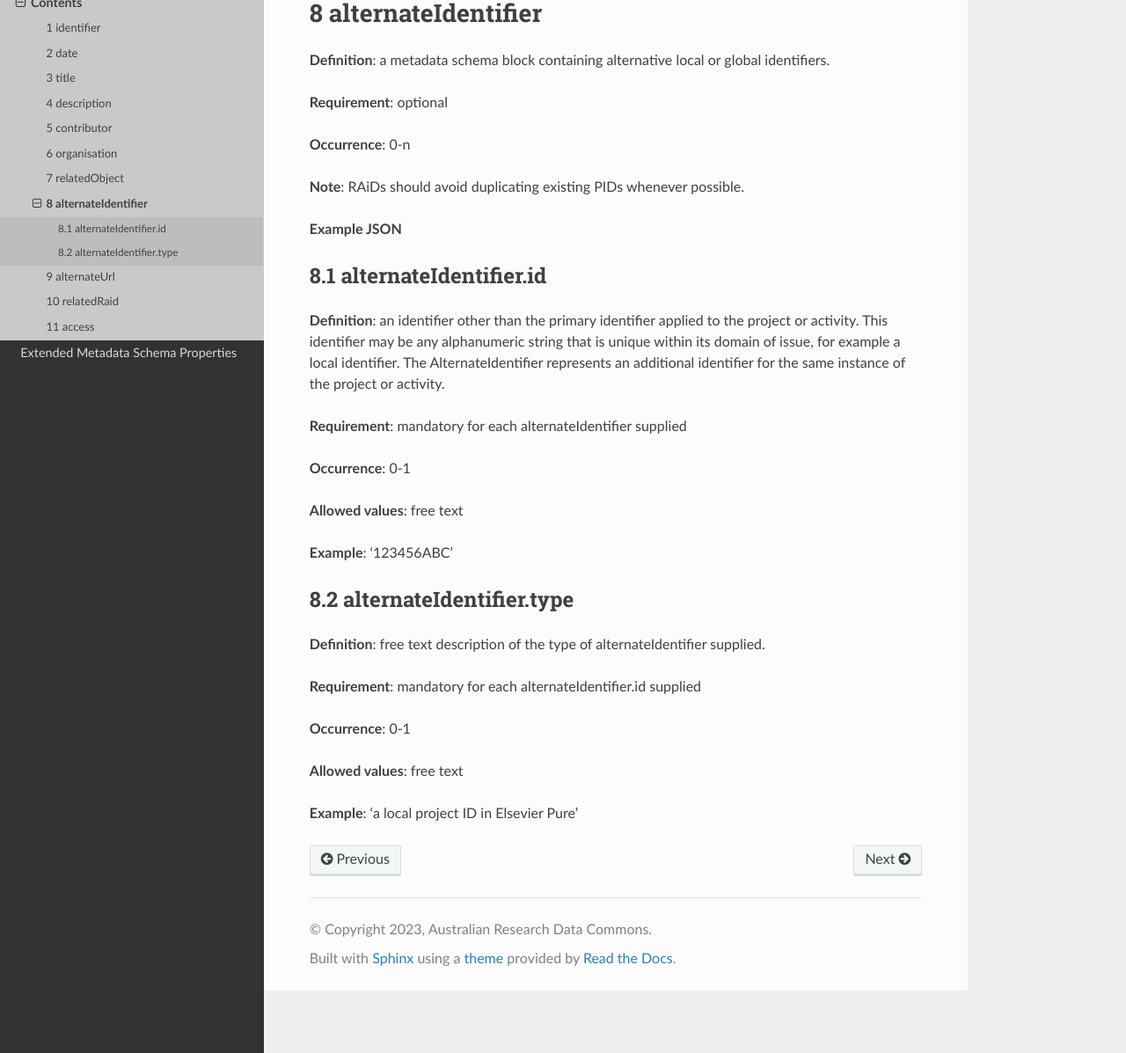
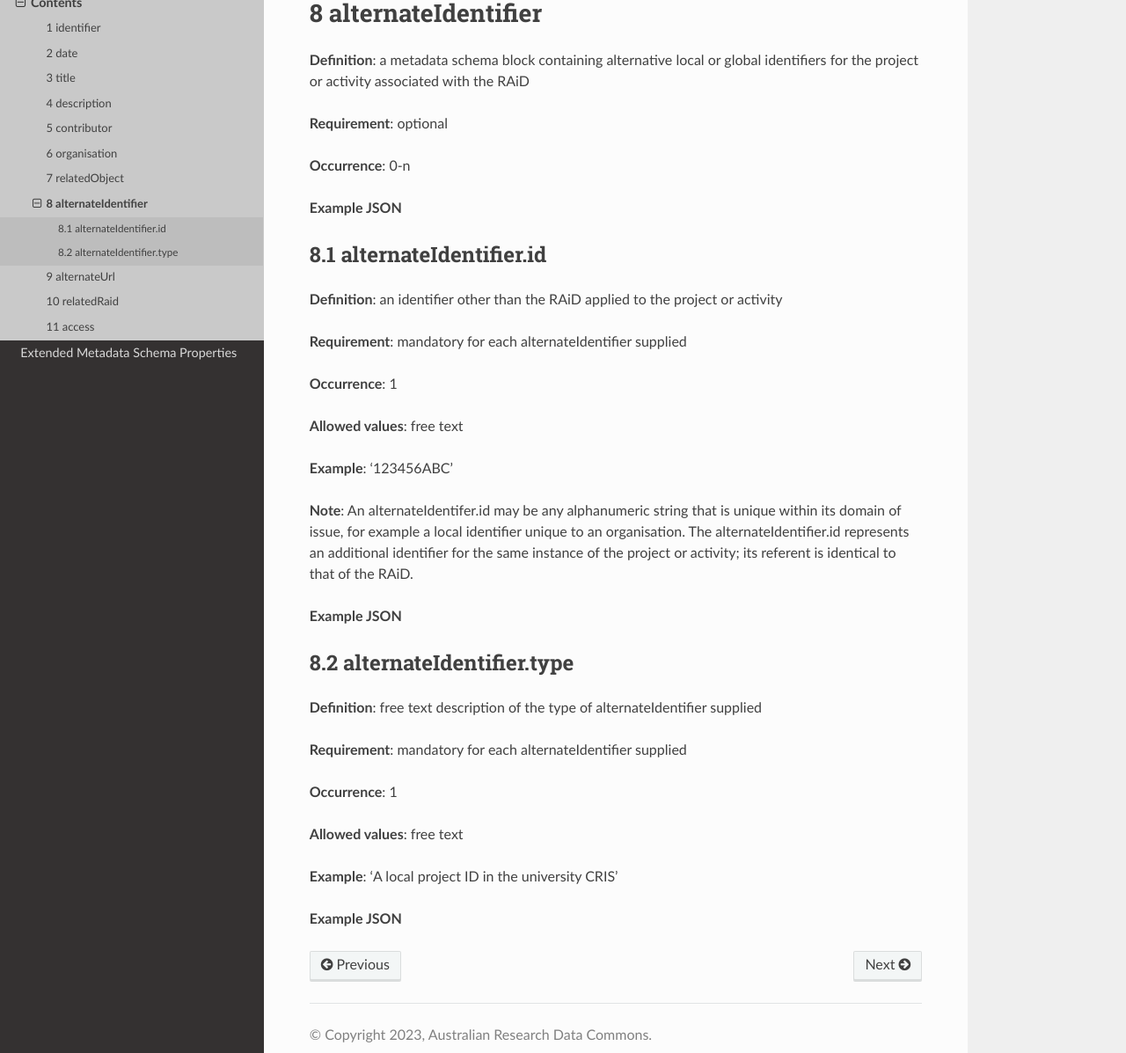
Before and after one commit to au-research/raid-metadata, a Sphinx documentation site: the page built from rtd/docs/source/core/alternateIdentifiers.rst, in a window 1280 px wide and 1400 px high, cut to the strip 203-1400 px from the top of the window. Shown: the whole strip at 88% size. Built offline with Sphinx 7.4.7 and the Read the Docs theme 2.0.0, drawn with Linux system fonts in a browser that asks for light colours; pages that are not in the unit, such as notebooks, are missing from menus.

Commit message:
Update and standardise alternateIdentifer
Expand definition and notes, standardising what goes in each (short definition, longer notes). Standardise occurrence to DataCite style. Standardise that requirement = mandatory for each occurrence refers to the metadata block rather than the preceding element of the block.

```diff
--- a/rtd/docs/source/core/alternateIdentifiers.rst
+++ b/rtd/docs/source/core/alternateIdentifiers.rst
@@ -6,13 +6,11 @@
 8 alternateIdentifier
 =====================
 
-**Definition**: a metadata schema block containing alternative local or global identifiers.
+**Definition**: a metadata schema block containing alternative local or global identifiers for the project or activity associated with the RAiD
 
 **Requirement**: optional
 
 **Occurrence**: 0-n
-
-**Note**: RAiDs should avoid duplicating existing PIDs whenever possible.
 
 **Example JSON**
 
@@ -21,27 +19,34 @@
 8.1 alternateIdentifier.id
 --------------------------
 
-**Definition**: an identifier other than the primary identifier applied to the project or activity. This identifier may be any alphanumeric string that is unique within its domain of issue, for example a local identifier. The AlternateIdentifier represents an additional identifier for the same instance of the project or activity.
+**Definition**: an identifier other than the RAiD applied to the project or activity
 
 **Requirement**: mandatory for each alternateIdentifier supplied
 
-**Occurrence**: 0-1
+**Occurrence**: 1
 
 **Allowed values**: free text
 
 **Example**: '123456ABC'
+
+**Note**: An alternateIdentifer.id may be any alphanumeric string that is unique within its domain of issue, for example a local identifier unique to an organisation. The alternateIdentifier.id represents an additional identifier for the same instance of the project or activity; its referent is identical to that of the RAiD.
+
+**Example JSON**
+
 
 .. _8.2-alternateIdentifier.type:
 
 8.2 alternateIdentifier.type
 ----------------------------
 
-**Definition**: free text description of the type of alternateIdentifier supplied.
+**Definition**: free text description of the type of alternateIdentifier supplied
 
-**Requirement**: mandatory for each alternateIdentifier.id supplied
+**Requirement**: mandatory for each alternateIdentifier supplied
 
-**Occurrence**: 0-1
+**Occurrence**: 1
 
 **Allowed values**: free text
 
-**Example**: 'a local project ID in Elsevier Pure'
+**Example**: 'A local project ID in the university CRIS'
+
+**Example JSON**
```
